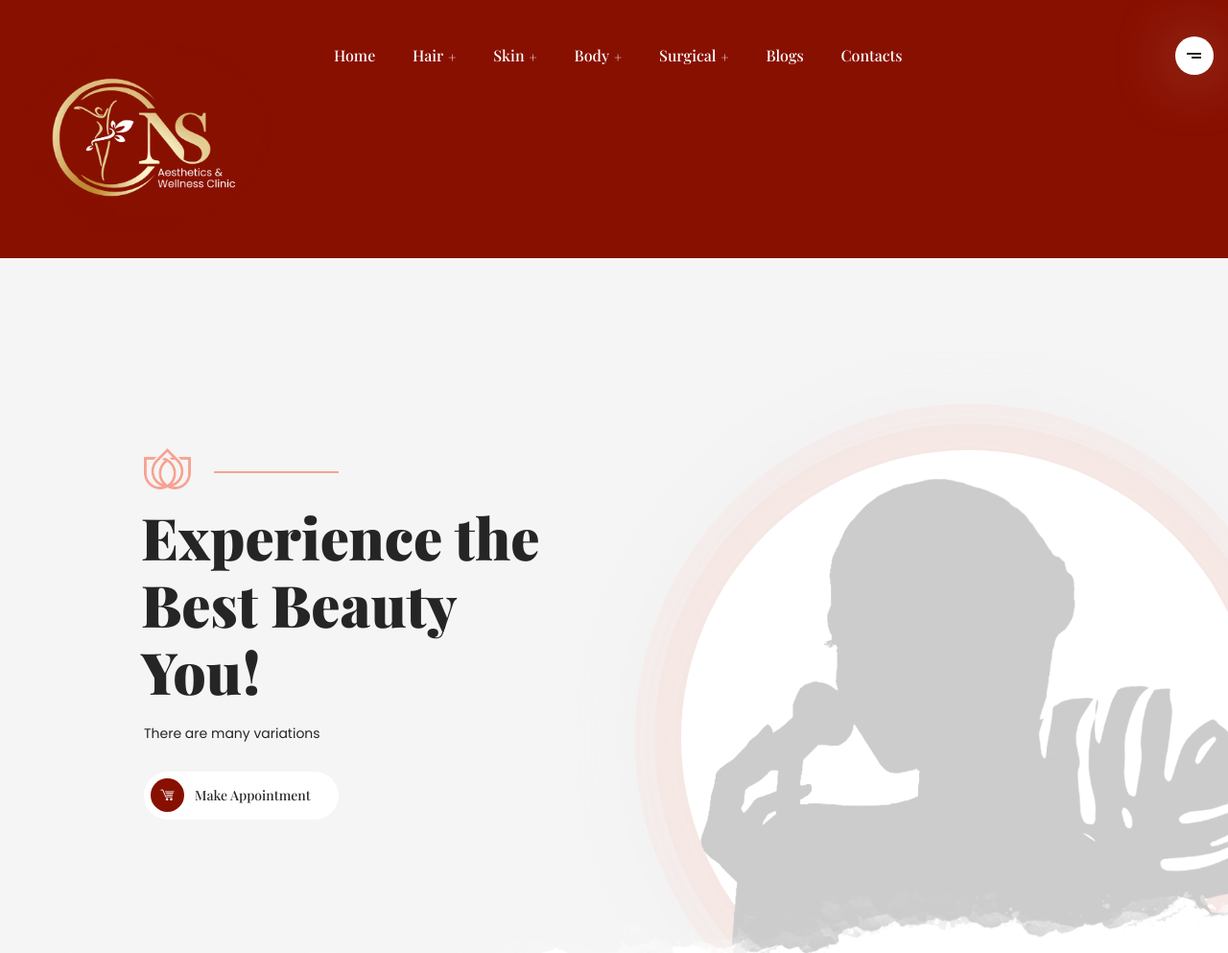
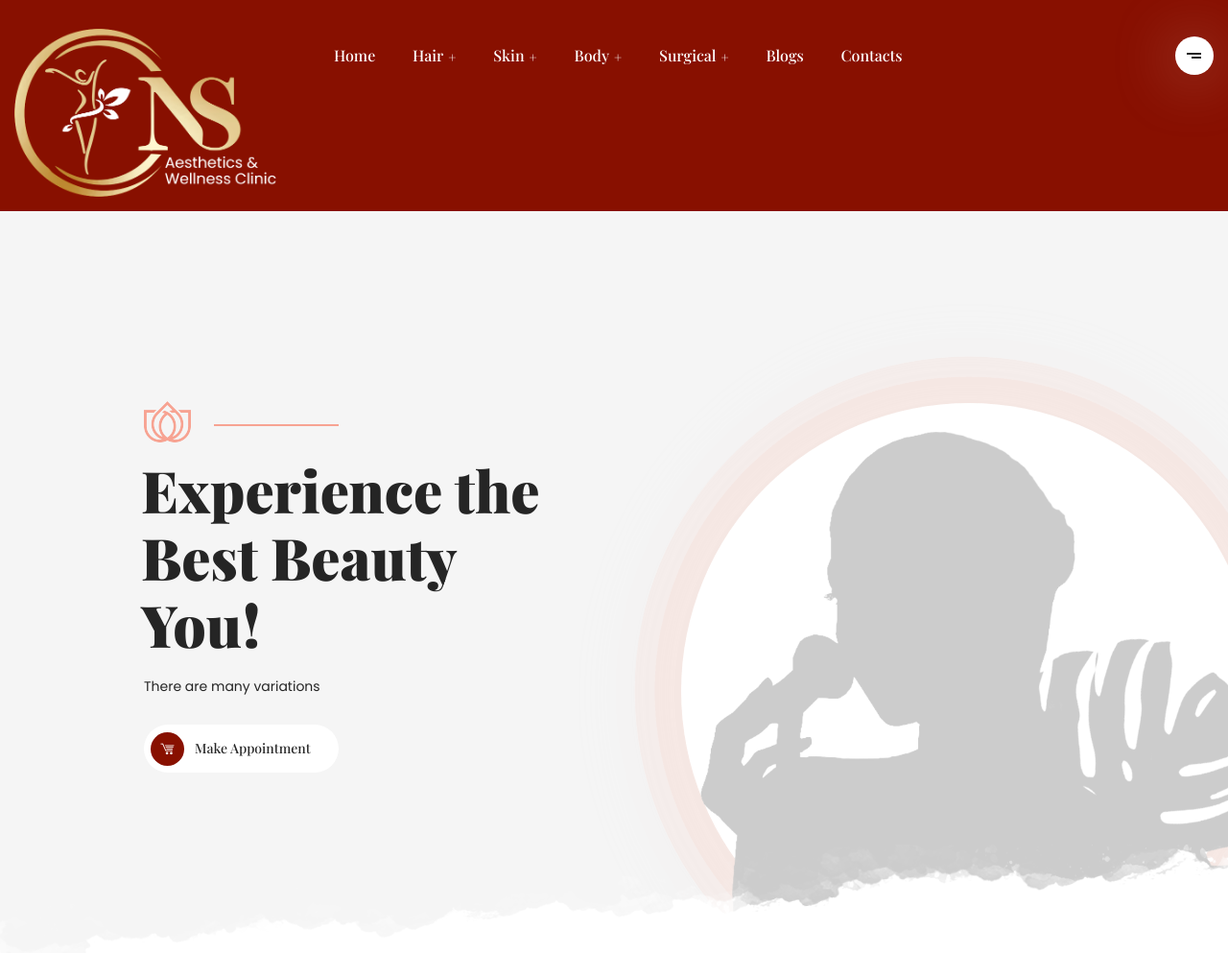
Before and after one commit to rohitsaini27/Ns-asthetic, a plain HTML site: page makeover/index.html in a window 1280 px wide. Shown: the top 993 px of the page at 96% size. Drawn offline with nearby package versions, Linux system fonts and the light colour scheme; some packages are replaced by stand-ins of ours; files whose address does not match are found by name; a web font is replaced by a local one.

Commit message:
cahnge logo

```diff
--- a/makeover/index.html
+++ b/makeover/index.html
@@ -53,7 +53,7 @@
                     <div class="col-lg-2 cusLogo">
                         <div class="logo">
                             <a href="index.html">
-                                <img src="images/logo-dsd.png" alt="Makeover"/>
+                                <img src="images/Nsaestheiclogo.png" alt="Makeover"/>
                             </a>
                         </div>
                     </div>
```
